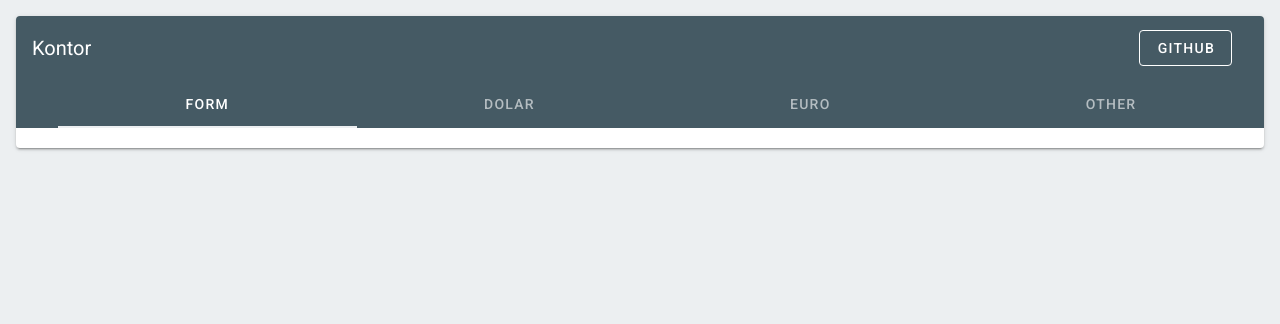
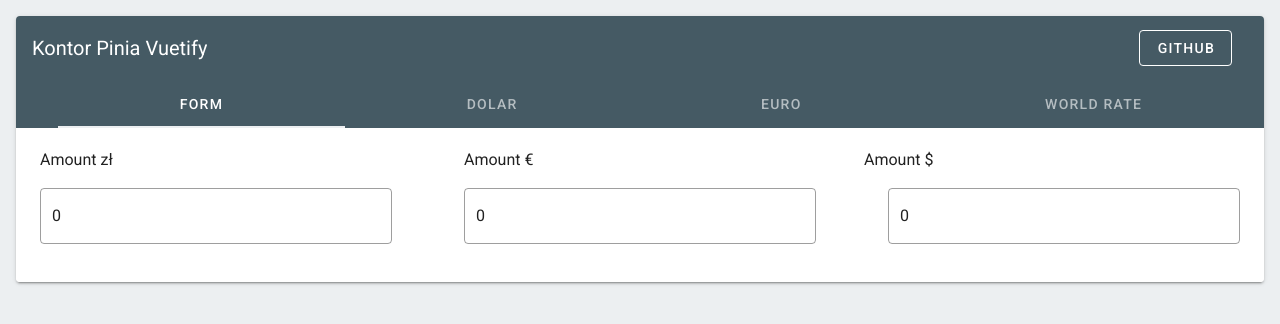
Before and after one commit to kzresume/resume-vuetify-vue2, a Vue app: page / in a window 1280 px wide. Shown: the top 324 px of the page. Built offline with nearby package versions, Linux system fonts and the light colour scheme; no server answers.

Commit message:
added table with all rate and input to form

```diff
--- a/src/App.vue
+++ b/src/App.vue
@@ -1,7 +1,7 @@
 <template>
   <v-app>
     <v-main class="blue-grey lighten-5">
-      <MainApp :money="country" />
+      <MainApp :money="money" />
     </v-main>
   </v-app>
 </template>
@@ -16,14 +16,13 @@ export default {
     MainApp,
   },
   data: () => ({
-    money:{},
+    money:[],
     country:[],
   }),
   created(){
     apiClient.get("").then(({data})=>
     {
       this.money = data;
-      console.log(data[0].rates);
       this.country=data[0].rates.map((value)=>value.currency)
     })
   }
--- a/src/components/FormTab.vue
+++ b/src/components/FormTab.vue
@@ -1,10 +1,60 @@
 <template>
-  <v-card >
-  </v-card>
+  <div>
+    <v-row>
+      <v-col :lg="colsValue.lg" :md="colsValue.md" :sm="colsValue.sm">
+        <p class="mx-6">Amount zł</p>
+        <v-text-field
+        v-model.number="amountsPLN"
+        min="0"
+          max="9999999"
+          label="zł"
+          single-line
+          type="number"
+          class="mx-6 my-2"
+          outlined
+        />
+
+      </v-col>
+      <v-col :lg="colsValue.lg" :md="colsValue.md" :sm="colsValue.sm">
+        <p class="mx-6">Amount €</p>
+        <v-text-field
+        v-model.number="amountsEURO"
+        label="€"
+        min="0"
+        max="9999999"
+        single-line
+        type="number"
+          class="mx-6 my-2"
+          outlined
+        />
+      </v-col>
+      <v-col :lg="colsValue.lg" :md="colsValue.md" :sm="colsValue.sm">
+        <p>Amount $</p>
+        <v-text-field
+          v-model.number="amountsDOLAR"
+          label=" $"
+          min="0"
+          max="9999999"
+          single-line
+          type="number"
+          class="mx-6 my-2"
+          outlined
+        />
+      </v-col>
+    </v-row>
+  </div>
 </template>
 
 <script>
 export default {
   name: "FormTab",
+  data() {
+    return {
+      amountsEURO: 0,
+      amountsDOLAR: 0,
+      amountsPLN: 0,
+      colsValue: { lg: 4, md: 6, sm: 12 },
+    };
+  },
 };
 </script>
--- a/src/components/MainApp.vue
+++ b/src/components/MainApp.vue
@@ -1,7 +1,7 @@
 <template>
   <v-card class="ma-4" elevation-10>
     <v-toolbar color="blue-grey darken-2" dark flat>
-      <v-toolbar-title>Kontor</v-toolbar-title>
+      <v-toolbar-title>Kontor Pinia Vuetify</v-toolbar-title>
       <v-spacer></v-spacer>
       <v-btn color="white" outlined class="mr-4"> GitHub </v-btn>
       <template v-slot:extension>
@@ -15,7 +15,7 @@
     </v-toolbar>
     <v-tabs-items v-model="tab" class="mt-5">
       <v-tab-item v-for="item in items2" :key="item.position">
-        <component :is="item.component"></component>
+        <component :is="item.component" :money="money" />
       </v-tab-item>
     </v-tabs-items>
   </v-card>
@@ -40,7 +40,7 @@ export default {
         { component: FormTabVue, name: "Form", position: 0 },
         { component: DolarTabVue, name: "Dolar", position: 1 },
         { component: EuroTabVue, name: "Euro", position: 2 },
-        { component: OtherTabVue, name: "Other", position: 3 },
+        { component: OtherTabVue, name: "World rate", position: 3 },
       ],
       text: "Lorem ipsum dolor sit amet, consectetur adipiscing elit, sed do eiusmod tempor incididunt ut labore et dolore magna aliqua. Ut enim ad minim veniam, quis nostrud exercitation ullamco laboris nisi ut aliquip ex ea commodo consequat.",
     };
--- a/src/components/OtherTab.vue
+++ b/src/components/OtherTab.vue
@@ -1,10 +1,36 @@
 <template>
-  <v-card >
-  </v-card>
+  <div>
+<p class="text-center"> Update {{titleData}}</p>
+    <v-data-table
+    :headers="headers"
+    :items="tableData"
+    :items-per-page="20"
+    dense
+    class="elevation-1 ma-4"
+    ></v-data-table>
+  </div>
 </template>
 
 <script>
 export default {
   name: "OtherTab",
+  props: { money: Array },
+  data() {
+    return {
+      headers: [
+        { text: "Name", value: "currency" },
+        { text: "Code", value: "code" },
+        { text: "Rate zł", value: "mid" },
+      ],
+    };
+  },
+  computed:{
+    tableData(){
+        return this.money[0].rates
+    },
+    titleData(){
+        return this.money[0].effectiveDate
+    },
+  }
 };
 </script>
```
